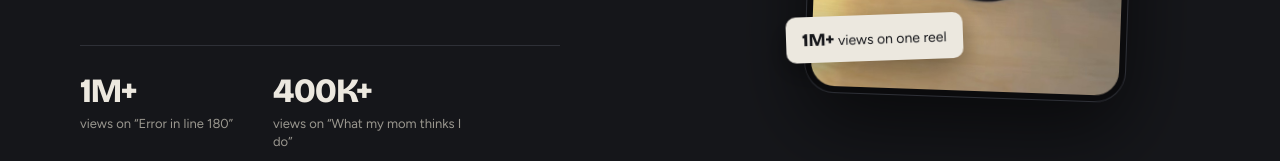
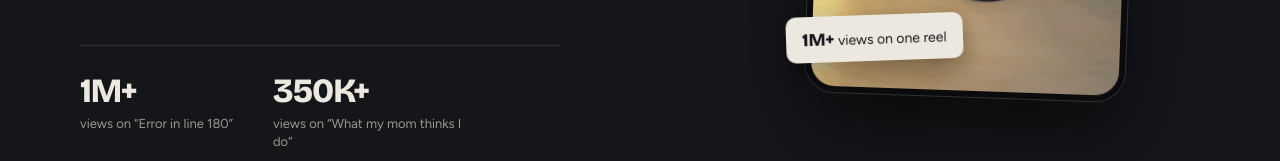
Before and after one commit to AdrianPovestca/adrian-ugc-portofolio, a React (Vite) app: page / in a window 1280 px wide. Shown: the part 632-793 px from the top of the page. Built offline with nearby package versions, Linux system fonts and the light colour scheme.

Commit message:
Update content.ts

```diff
--- a/src/content.ts
+++ b/src/content.ts
@@ -49,7 +49,7 @@ export const reels: Reel[] = [
     id: 'what-my-mom-thinks',
     title: 'What my mom thinks I do',
     kind: 'POV skit',
-    views: '400K+',
+    views: '350K+',
     note: 'Dark room, green terminal, zero explanation. People tagged their parents.',
     poster: '/posters/what-my-mom-thinks.jpg',
     video: '/reels/what-my-mom-thinks.mp4',
```
